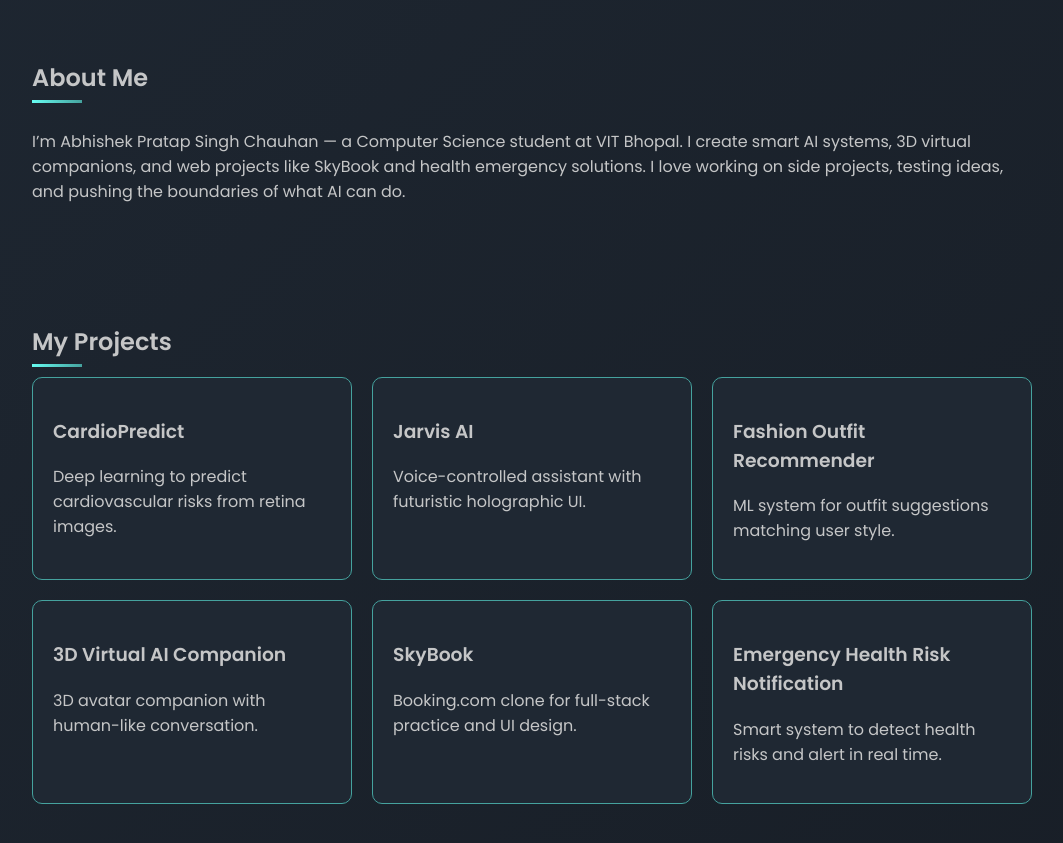
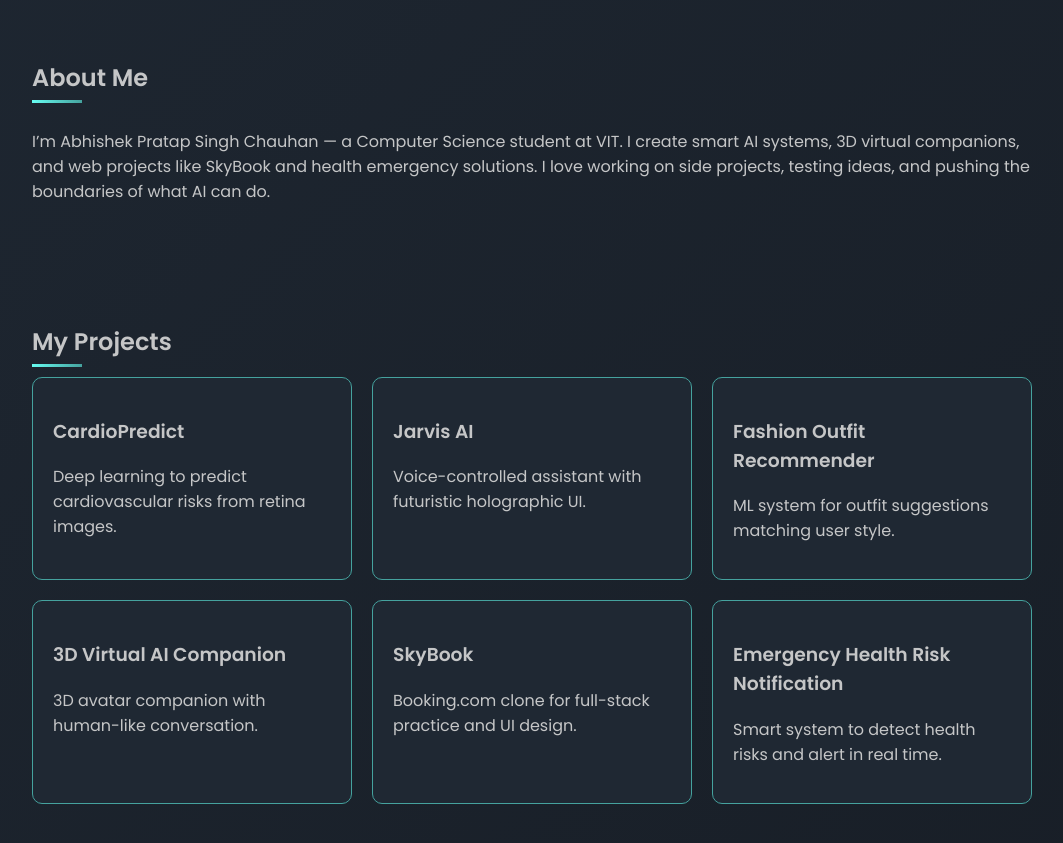
Before and after one commit to abhi3114-glitch/ABHI-portfolio, a plain HTML site: page index.html in a window 1280 px wide. Shown: the part 960-1803 px from the top of the page, without its empty margins (108-1171 px from the left). Drawn offline with Linux system fonts and the light colour scheme.

Commit message:
Update index.html

```diff
--- a/index.html
+++ b/index.html
@@ -190,7 +190,7 @@
 
   <section id="about">
     <h2>About Me</h2>
-    <p>I’m Abhishek Pratap Singh Chauhan — a Computer Science student at VIT Bhopal. I create smart AI systems, 3D virtual companions, and web projects like SkyBook and health emergency solutions. I love working on side projects, testing ideas, and pushing the boundaries of what AI can do.</p>
+    <p>I’m Abhishek Pratap Singh Chauhan — a Computer Science student at VIT. I create smart AI systems, 3D virtual companions, and web projects like SkyBook and health emergency solutions. I love working on side projects, testing ideas, and pushing the boundaries of what AI can do.</p>
   </section>
 
   <section id="projects">
```
